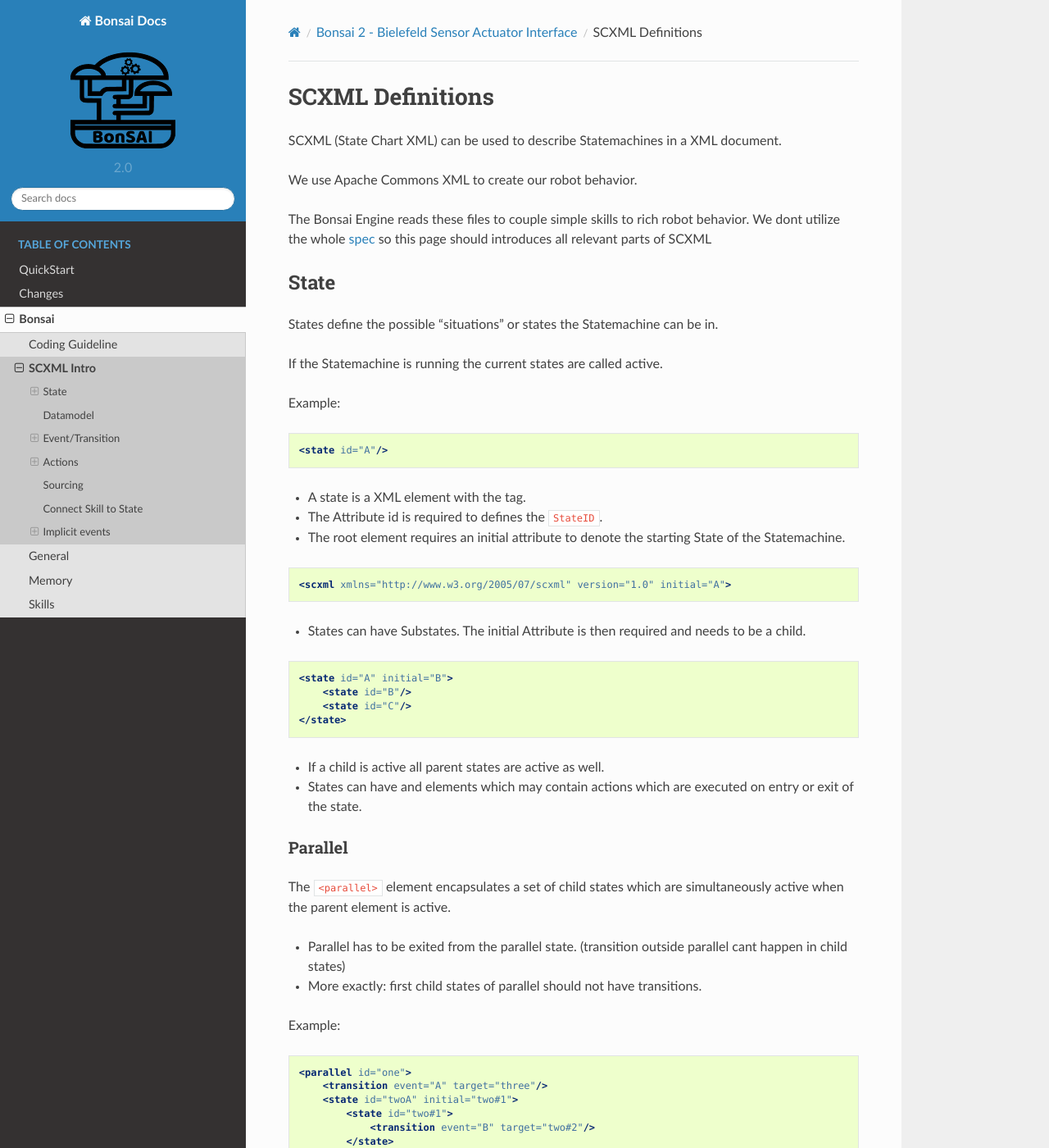
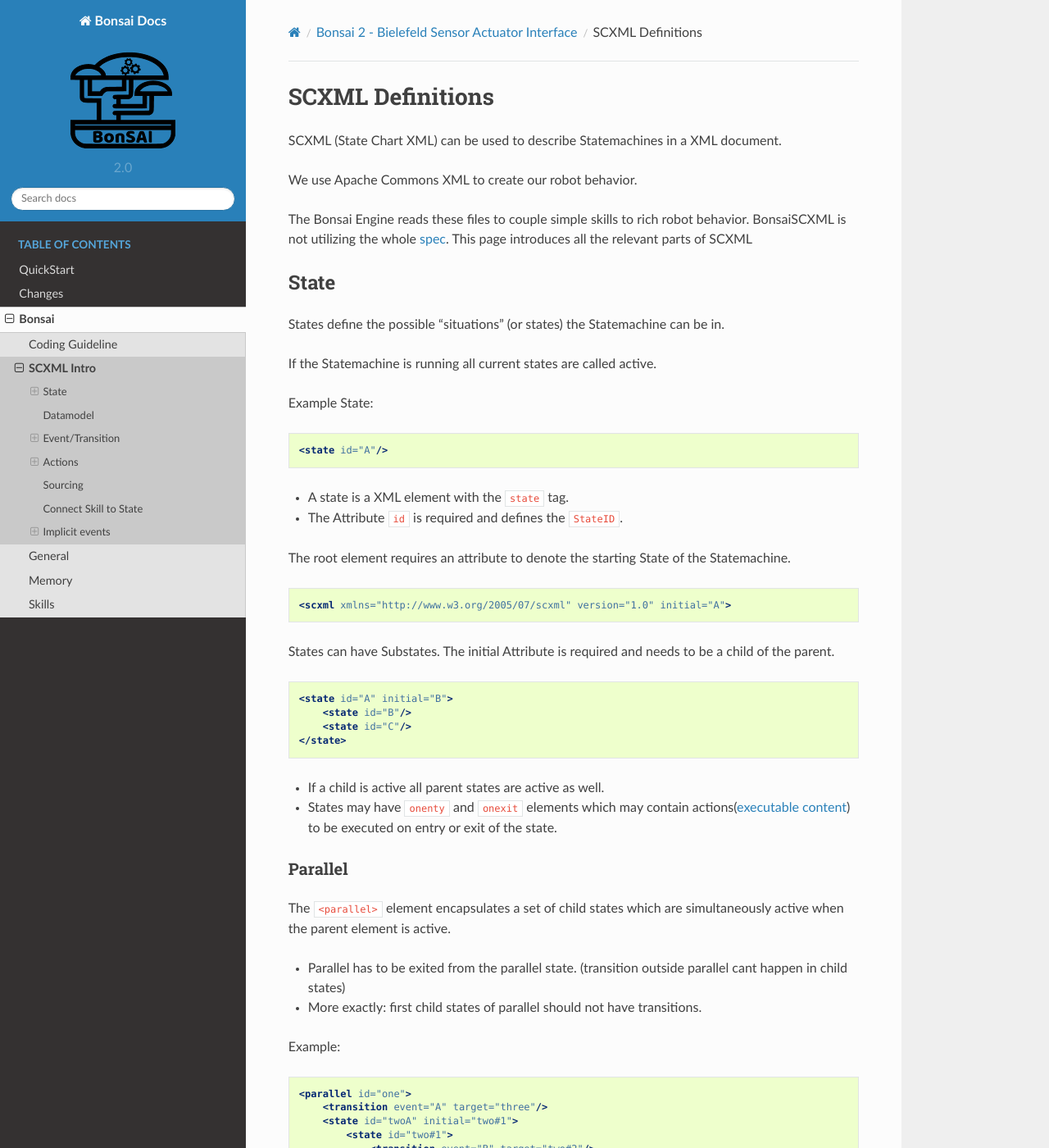
Before and after one commit to CentralLabFacilities/bonsai, a Sphinx documentation site: the page built from docs/source/bonsai/scxml-intro.rst, in a window 1280 px wide and 1400 px high. Shown: the whole window at 82% size. Built offline with Sphinx 7.4.7 and the Read the Docs theme 2.0.0, drawn with Linux system fonts in a browser that asks for light colours; some of the changed text lies outside the part shown.

Commit message:
docs: missing words in scxml-intro

```diff
--- a/docs/source/bonsai/scxml-intro.rst
+++ b/docs/source/bonsai/scxml-intro.rst
@@ -12,30 +12,31 @@ SCXML (State Chart XML) can be used to describe Statemachines in a XML document.
 We use Apache Commons XML to create our robot behavior.
 
 The Bonsai Engine reads these files to couple simple skills to rich robot behavior.
-We dont utilize the whole `spec`_ so this page should introduces all relevant parts of SCXML
+BonsaiSCXML is not utilizing the whole `spec`_. This page introduces all the relevant parts of SCXML
 
 State
 -----
 
-States define the possible “situations” or states the Statemachine can be in.
+States define the possible “situations” (or states) the Statemachine can be in.
 
-If the Statemachine is running the current states are called active.
+If the Statemachine is running all current states are called active.
 
-Example:
+Example State:
 
 ::
 
     <state id="A"/>
 
-- A state is a XML element with the tag.
-- The Attribute id is required to defines the ``StateID``.
-- The root element requires an initial attribute to denote the starting State of the Statemachine.
+- A state is a XML element with the ``state`` tag.
+- The Attribute ``id`` is required and defines the ``StateID``.
 
+The root element requires an attribute to denote the starting State of the Statemachine.
 ::
 
     <scxml xmlns="http://www.w3.org/2005/07/scxml" version="1.0" initial="A">
 
-- States can have Substates. The initial Attribute is then required and needs to be a child.
+
+States can have Substates. The initial Attribute is required and needs to be a child of the parent.
 
 ::
 
@@ -45,7 +46,9 @@ Example:
     </state>
 
 -  If a child is active all parent states are active as well.
--  States can have and elements which may contain actions which are executed on entry or exit of the state.
+-  States may have ``onenty`` and  ``onexit`` elements which may contain actions(`executable content`_) to be executed on entry or exit of the state.
+
+.. _`executable content`: https://www.w3.org/TR/scxml/#executable
 
 Parallel
 ~~~~~~~~
@@ -133,9 +136,13 @@ Example:
 Actions
 -------
 
-Actions are executable content inside ``onentry`` ``transition`` and ``onexit`` elements.
+Actions is the nane of executable content inside ``onentry`` ``transition`` and ``onexit`` elements.
 
--  we use assign and send actions
+-  we use assign_ and send_
+
+.. _send: https://www.w3.org/TR/scxml/#send
+.. _assign: https://www.w3.org/TR/scxml/#assign
+
 
 Send
 ~~~~
```
Also changed, not shown: other parts of docs/source/bonsai/scxml-intro.rst (+1 -1 lines).
